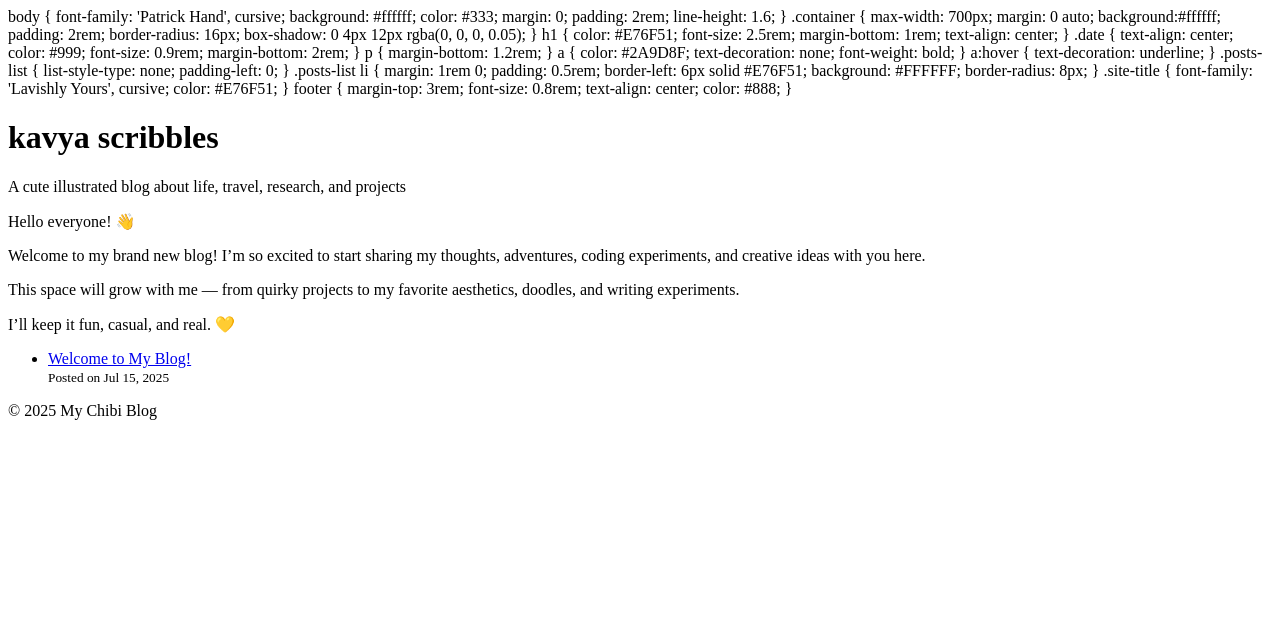
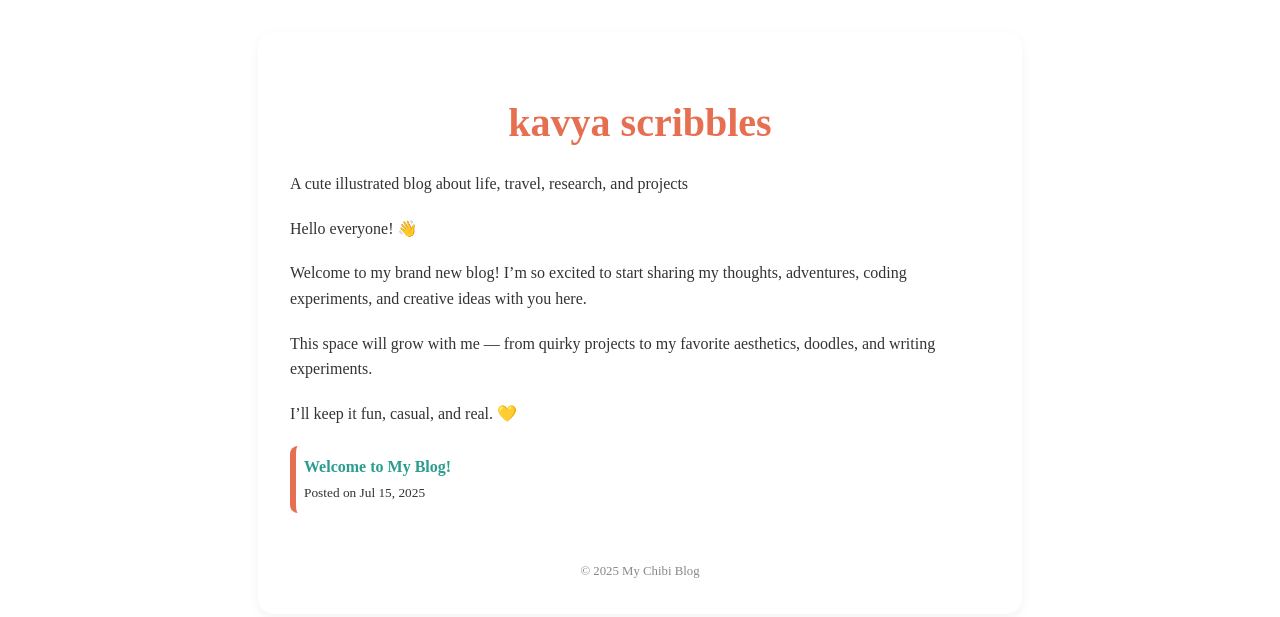
Before and after one commit to Kavya-Krishnamurthy/Kavya, a Jekyll site: the page built from index.md, in a window 1280 px wide. Shown: the top 617 px of the page. Built offline with Jekyll 4.4.1, drawn with Linux system fonts in a browser that asks for light colours; some web fonts are replaced.

Commit message:
Update home.html

```diff
--- a/_layouts/home.html
+++ b/_layouts/home.html
@@ -6,9 +6,8 @@
   <link rel="preconnect" href="https://fonts.googleapis.com">
   <link rel="preconnect" href="https://fonts.gstatic.com" crossorigin>
   <link href="https://fonts.googleapis.com/css2?family=Square+Peg&display=swap" rel="stylesheet">
-</head>
-
-    body {
+<style>
+  body {
       font-family: 'Patrick Hand', cursive;
       background: #ffffff;
       color: #333;
```
